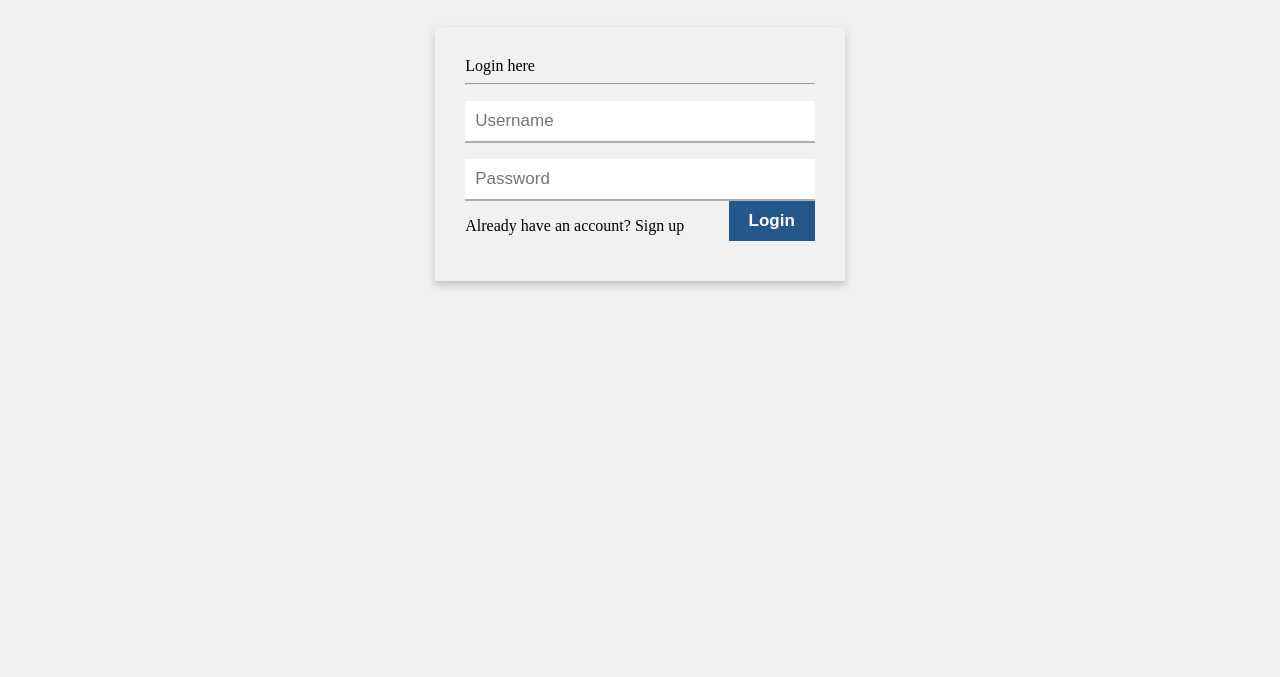
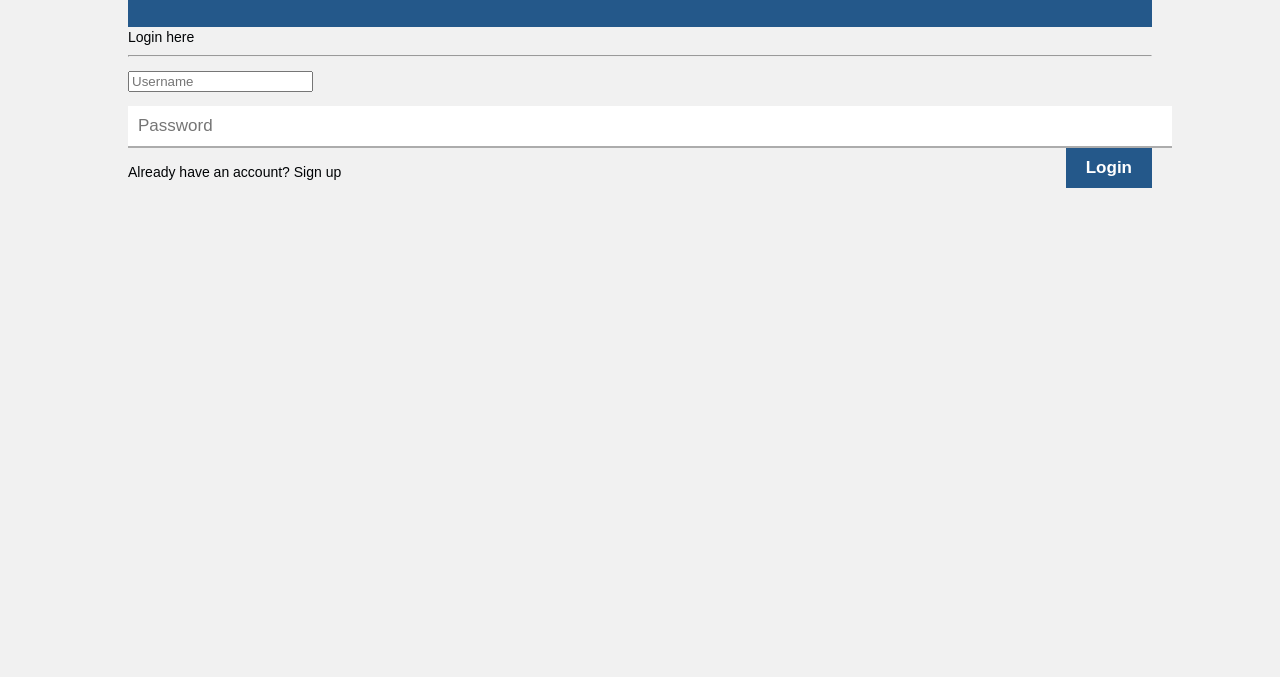
Before and after one commit to Arnoldmn/QuickCreditP, a plain HTML site: page UI/html/admin.html in a window 1280 px wide. Shown: the part 123-800 px from the top of the page. Drawn offline with Linux system fonts and the light colour scheme; files whose address does not match are found by name.

Commit message:
fix admin page error

```diff
--- a/UI/html/admin.html
+++ b/UI/html/admin.html
@@ -4,7 +4,7 @@
   <meta name="viewport" content="width=device-width, initial-scale=1.0" />
   <meta http-equiv="X-UA-Compatible" content="ie=edge" />
   <title>Apply for loan</title>
-  <link rel="stylesheet" href="../css/signup.css" />
+  <link rel="stylesheet" href="../css/style.css" />
   <style></style>
 
   <body class="body">
```
